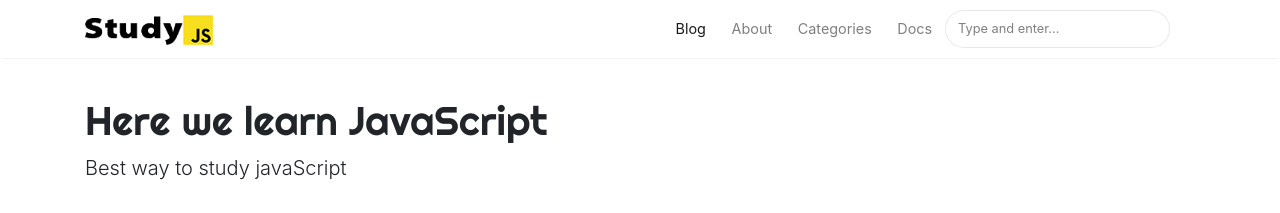
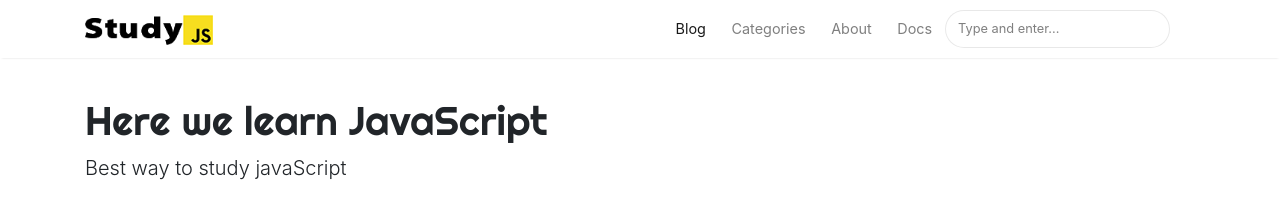
Before and after one commit to devjsorg/devjsorg.github.io, a Jekyll site: the page built from index.html, in a window 1280 px wide. Shown: the top 213 px of the page. Built offline with Jekyll 4.4.1, drawn with Linux system fonts in a browser that asks for light colours; nearby versions of some CDN libraries; the list of posts is cut into pages by our own code.

Commit message:
Update default.html

```diff
--- a/_layouts/default.html
+++ b/_layouts/default.html
@@ -72,11 +72,11 @@ ga('send', 'pageview');
                 </li>
 
                 <li class="nav-item">
-                <a class="nav-link" href="{{ site.baseurl }}/about">About</a>
+                <a class="nav-link" href="{{ site.baseurl }}/categories">Categories</a>
                 </li>
 
                 <li class="nav-item">
-                <a class="nav-link" href="{{ site.baseurl }}/categories">Categories</a>
+                <a class="nav-link" href="{{ site.baseurl }}/about">About</a>
                 </li>
 
                 <li class="nav-item">
```
